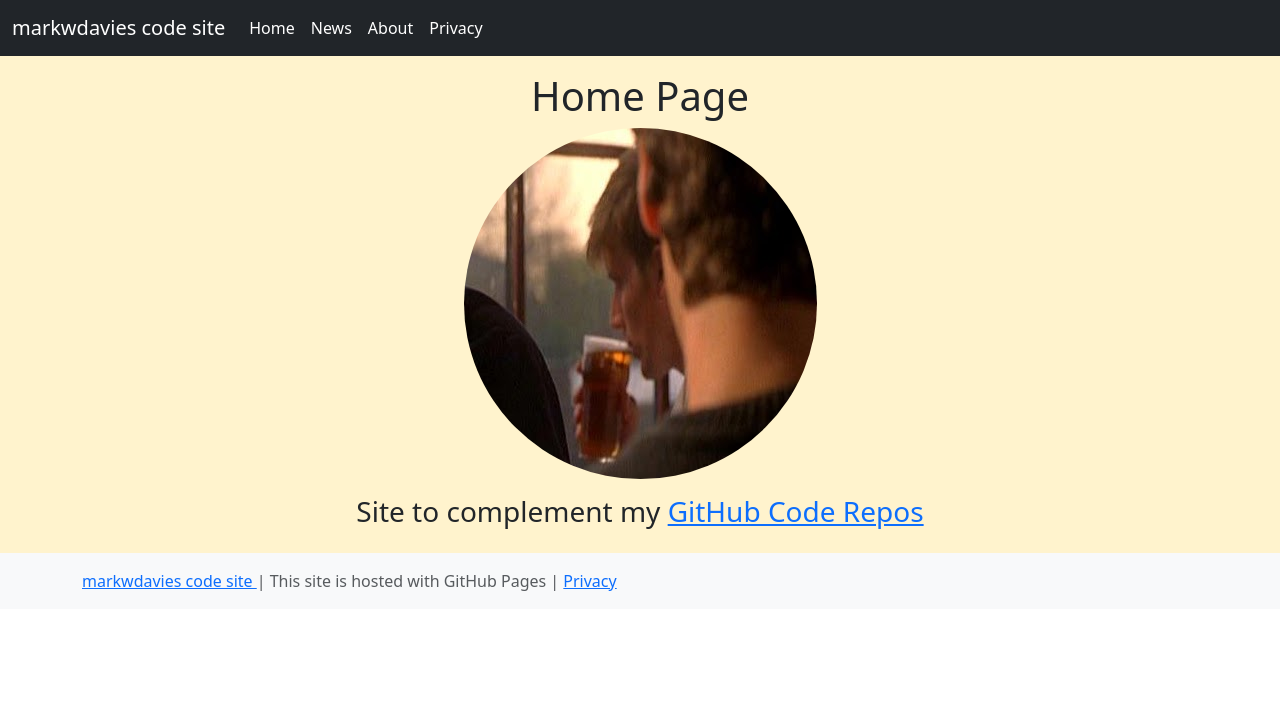
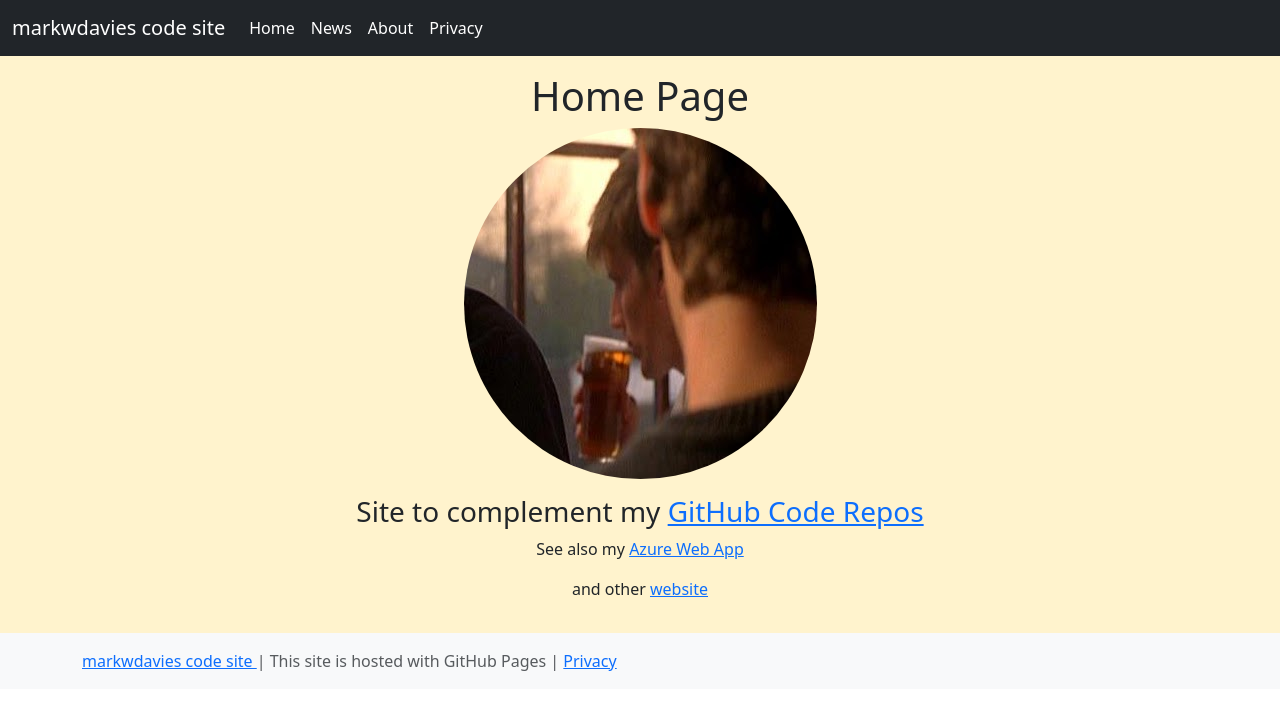
Before and after one commit to markwdavies/markwdavies.github.io, a Jekyll site: the page built from index.md, in a window 1280 px wide. Shown: the top 710 px of the page. Built offline with Jekyll 4.4.1, drawn with Linux system fonts in a browser that asks for light colours.

Commit message:
minor changes

```diff
--- a/index.md
+++ b/index.md
@@ -6,3 +6,5 @@
 
 <img src="images/mwd.jpg" class="img-responsive rounded-circle" alt="in the Pub" >
 <h3>Site to complement my <a href="https://github.com/markwdavies">GitHub Code Repos</a></h3>
+<p>See also my <a href="https://markwdavies.azurewebsites.net">Azure Web App</a></p>
+<p>and other <a href="https://markwdavies.co.uk/">website</a></p>
```
Also changed, not shown: about.md (+1 -1 lines).
